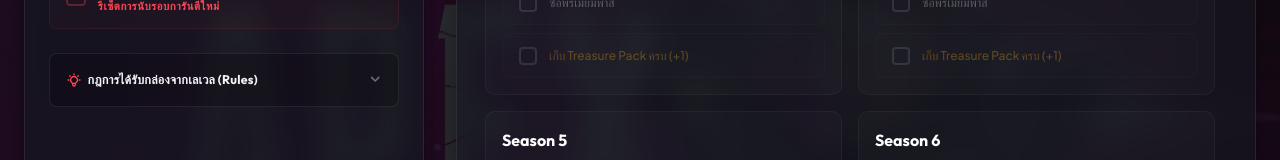
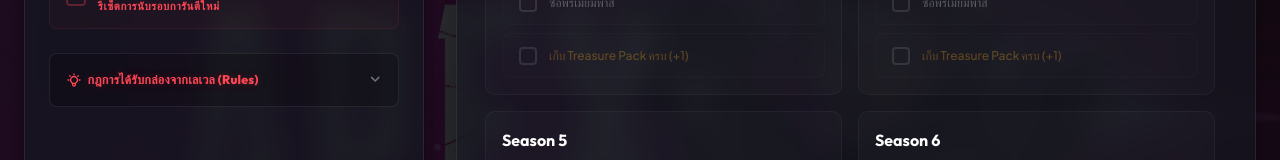
Before and after one commit to Bandidkw/apex-calculator-pack, a Vue app in the folder apex frontend/: page / in a window 1280 px wide. Shown: the part 997-1157 px from the top of the page. Built offline with nearby package versions, Linux system fonts and the light colour scheme.

Commit message:
Design: Make Player Level Rules header highly prominent with red glowing text

```diff
--- a/apex frontend/src/components/PlayerInfo.vue
+++ b/apex frontend/src/components/PlayerInfo.vue
@@ -398,7 +398,7 @@ const adjustHeirloomPack = (amount: number) => {
               d="M9.663 17h4.673M12 3v1m6.364 1.636l-.707.707M21 12h-1M4 12H3m3.343-5.657l-.707-.707m2.828 9.9a5 5 0 117.072 0l-.548.547A3.374 3.374 0 0014 18.469V19a2 2 0 11-4 0v-.531c0-.895-.356-1.754-.988-2.386l-.548-.547z"
             ></path>
           </svg>
-          <span style="font-size: 0.78rem; font-weight: 700; letter-spacing: 0.02em;">กฎการได้รับกล่องจากเลเวล (Rules)</span>
+          <span style="font-size: 0.78rem; font-weight: 800; letter-spacing: 0.02em; color: var(--color-primary); text-shadow: 0 0 8px rgba(255, 70, 85, 0.25);">กฎการได้รับกล่องจากเลเวล (Rules)</span>
         </div>
         <svg
           viewBox="0 0 24 24"
```
